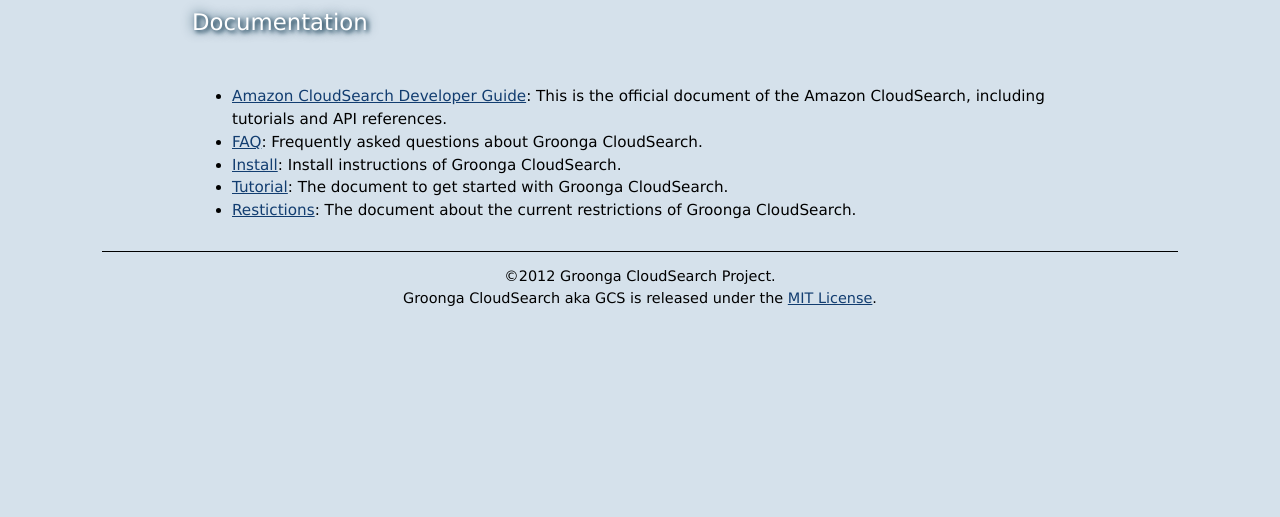
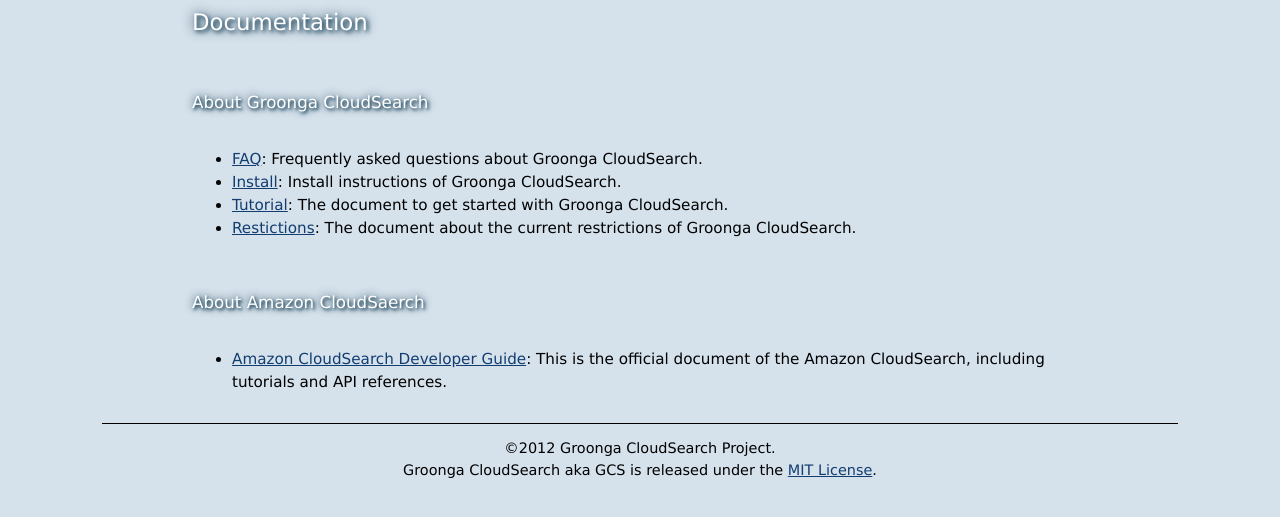
Before and after one commit to groonga/gcs.groonga.org, a Jekyll site: the page built from docs/index.md, in a window 1280 px wide, cut to the strip 153-670 px from the top of the page. Built offline with Jekyll 4.4.1, drawn with Linux system fonts in a browser that asks for light colours; some of the changed lines change nothing that is shown.

Commit message:
docs: categorize

```diff
--- a/docs/index.md
+++ b/docs/index.md
@@ -4,8 +4,8 @@
 ---
 # Documentation
 
- * [Amazon CloudSearch Developer Guide](http://docs.amazonwebservices.com/cloudsearch/latest/developerguide/):
-   This is the official document of the Amazon CloudSearch, including tutorials and API references.
+## About Groonga CloudSearch
+
  * [FAQ](faq/):
    Frequently asked questions about Groonga CloudSearch.
  * [Install](install/):
@@ -14,3 +14,8 @@
    The document to get started with Groonga CloudSearch.
  * [Restictions](restrictions/):
    The document about the current restrictions of Groonga CloudSearch.
+
+## About Amazon CloudSaerch
+
+ * [Amazon CloudSearch Developer Guide](http://docs.amazonwebservices.com/cloudsearch/latest/developerguide/):
+   This is the official document of the Amazon CloudSearch, including tutorials and API references.
```
